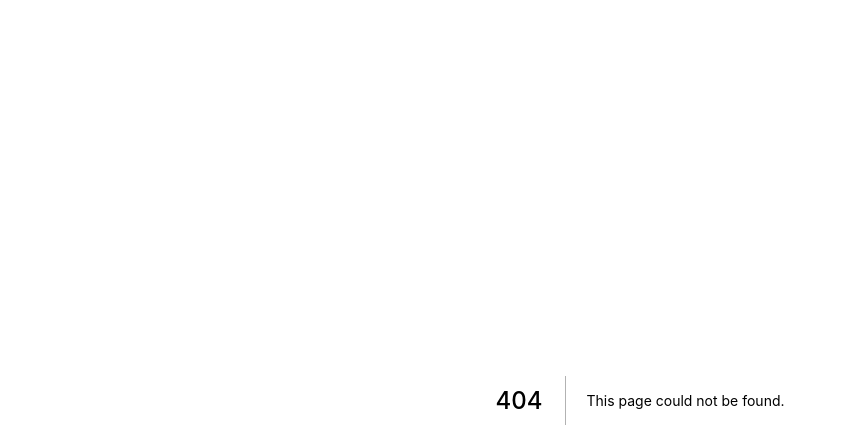
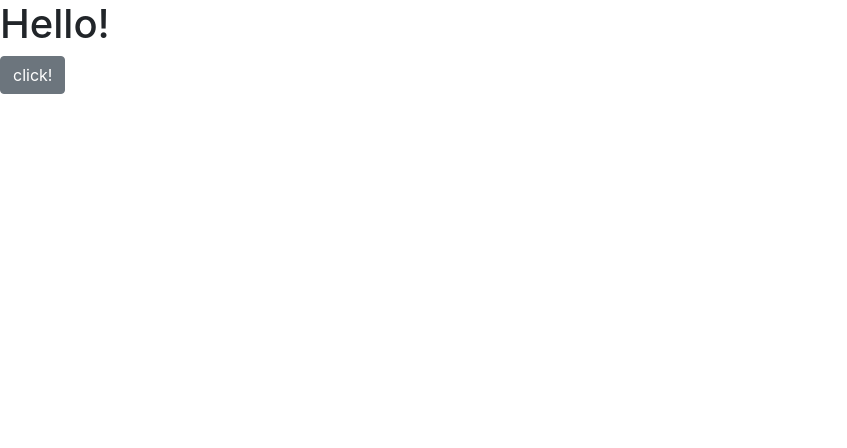
Before and after one commit to kanakita/study-nextjs, a Next.js app: page /sandbox in a window 1280 px wide. Before the commit this address had no page. Shown: the top 448 px of the page, without its empty margins (0-847 px from the left). Built offline with nearby package versions, Linux system fonts and the light colour scheme.

Commit message:
ボタンコンポーネント作成

```diff
--- /dev/null
+++ b/components/BootstrapButton/index.tsx
@@ -0,0 +1,9 @@
+interface Props {
+  label: string;
+}
+
+function BootStrapButton({label}:Props) {
+  return <button type="button" className="btn btn-primary">{label}</button>
+}
+
+export default BootStrapButton;
--- /dev/null
+++ b/components/ToggleButton/index.tsx
@@ -0,0 +1,27 @@
+import {useState} from "react";
+
+interface Props {
+  labelOnInactive: string; // 初期状態のラベル
+  labelOnActive: string; // オンにした時のラベル
+  onClick: (status:boolean) => void // トグルボタンがクリックされたときに実行される関数
+  defaultStatus: boolean;
+}
+
+function ToggleButton({labelOnInactive, labelOnActive, onClick, defaultStatus}:Props) {
+  const [status, setStatus] = useState(defaultStatus)
+  return (
+    <button
+      type="button"
+      className={status ? 'btn btn-primary': 'btn btn-secondary' }
+      onClick={() => {
+        setStatus(! status);
+        onClick(! status);
+      }}
+    >
+      {status ? labelOnInactive: labelOnActive }
+
+    </button>
+  )
+}
+
+export default ToggleButton
--- a/package.json
+++ b/package.json
@@ -9,6 +9,7 @@
     "lint": "next lint"
   },
   "dependencies": {
+    "bootstrap": "^5.1.2",
     "next": "11.1.2",
     "react": "17.0.2",
     "react-dom": "17.0.2"
--- a/pages/_app.tsx
+++ b/pages/_app.tsx
@@ -1,3 +1,4 @@
+import 'bootstrap/dist/css/bootstrap.css'
 import '../styles/globals.css'
 import type { AppProps } from 'next/app'
 
--- /dev/null
+++ b/pages/sandbox.tsx
@@ -0,0 +1,30 @@
+import type { NextPage } from 'next'
+import Head from 'next/head'
+import BootstrapButton from "../components/BootstrapButton";
+import ToggleButton from "../components/ToggleButton";
+
+
+const Sandbox: NextPage = () => {
+  return (
+    <div>
+      <Head>
+        <title>Sandbox</title>
+        <meta name="description" content="砂場" />
+      </Head>
+      <main>
+        <h1>Hello!</h1>
+        {/*<BootstrapButton label={"ボタン"}/>*/}
+        <ToggleButton
+          labelOnInactive={"ボタン"}
+          labelOnActive={"click!"}
+          defaultStatus={false}
+          onClick={ (status) => {
+            console.log(status);
+          }}
+        />
+      </main>
+    </div>
+  )
+}
+
+export default Sandbox
```
Also changed, not shown: 2 other files (tests, documents, lock files or other folders).
